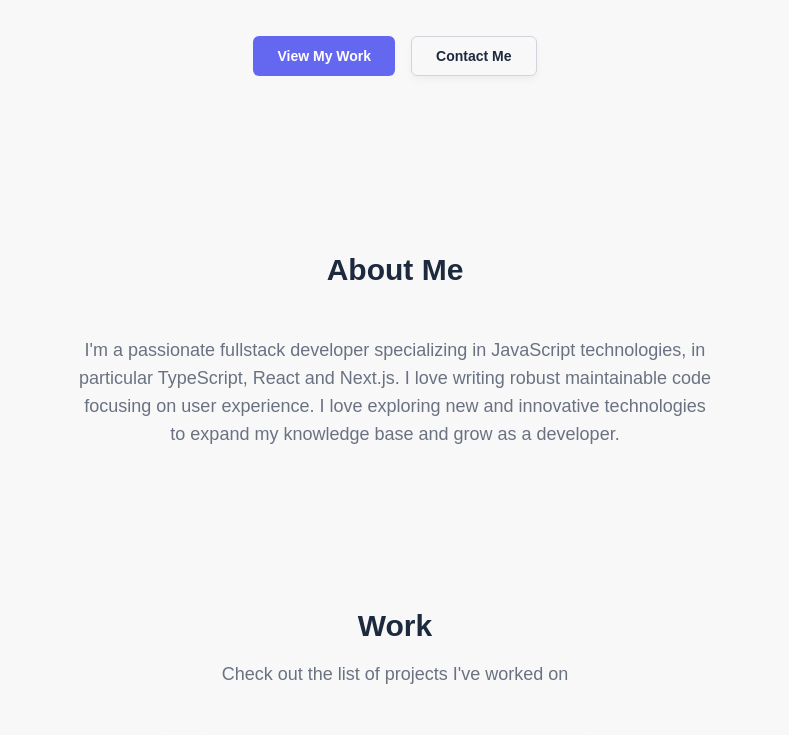
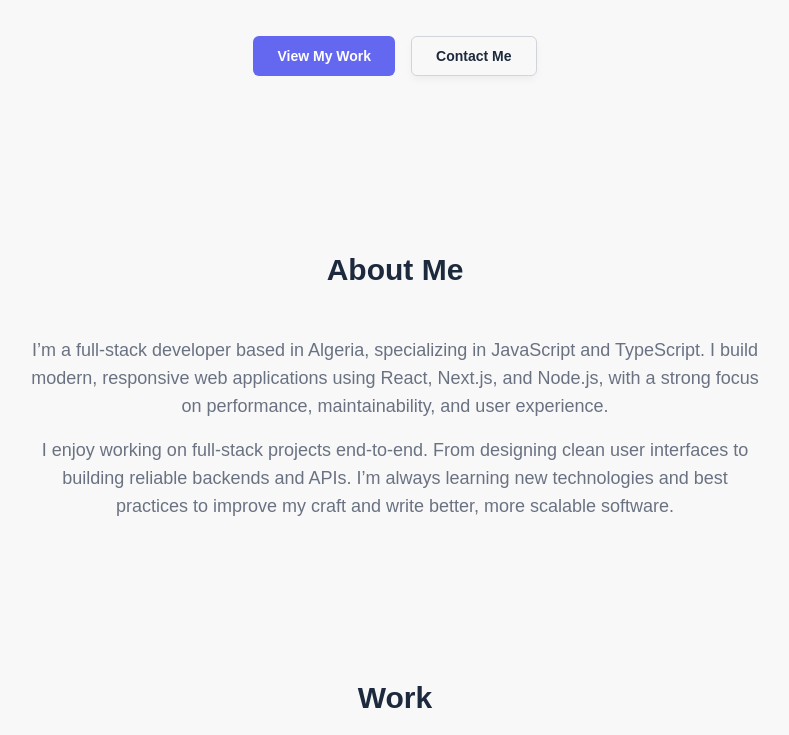
Before and after one commit to bilelhamitouche/portfolio-website, a Next.js app: page / in a window 1280 px wide. Shown: the part 484-1219 px from the top of the page, without its empty margins (245-1034 px from the left). Built offline with nearby package versions, Linux system fonts and the light colour scheme; a web font is replaced by a local one.

Commit message:
feat: change about me text

```diff
--- a/components/About.tsx
+++ b/components/About.tsx
@@ -4,7 +4,7 @@ import { motion } from "motion/react";
 export default function About() {
   return (
     <motion.section
-      className="container py-12 px-4 mx-auto space-y-12 max-w-2xl text-center sm:py-16 lg:py-20"
+      className="container py-12 px-4 mx-auto space-y-12 max-w-3xl text-center sm:py-16 lg:py-20"
       initial={{ opacity: 0, y: 50 }}
       whileInView={{
         opacity: 1,
@@ -13,13 +13,20 @@ export default function About() {
       }}
     >
       <h2 className="text-3xl font-bold">About Me</h2>
-      <p className="text-lg text-gray-500 dark:text-gray-400">
-        I&apos;m a passionate fullstack developer specializing in JavaScript
-        technologies, in particular TypeScript, React and Next.js. I love
-        writing robust maintainable code focusing on user experience. I love
-        exploring new and innovative technologies to expand my knowledge base
-        and grow as a developer.
-      </p>
+      <div className="space-y-4">
+        <p className="text-lg text-gray-500 dark:text-gray-400">
+          I’m a full-stack developer based in Algeria, specializing in
+          JavaScript and TypeScript. I build modern, responsive web applications
+          using React, Next.js, and Node.js, with a strong focus on performance,
+          maintainability, and user experience.
+        </p>
+        <p className="text-lg text-gray-500 dark:text-gray-400">
+          I enjoy working on full-stack projects end-to-end. From designing
+          clean user interfaces to building reliable backends and APIs. I’m
+          always learning new technologies and best practices to improve my
+          craft and write better, more scalable software.
+        </p>
+      </div>
     </motion.section>
   );
 }
```
